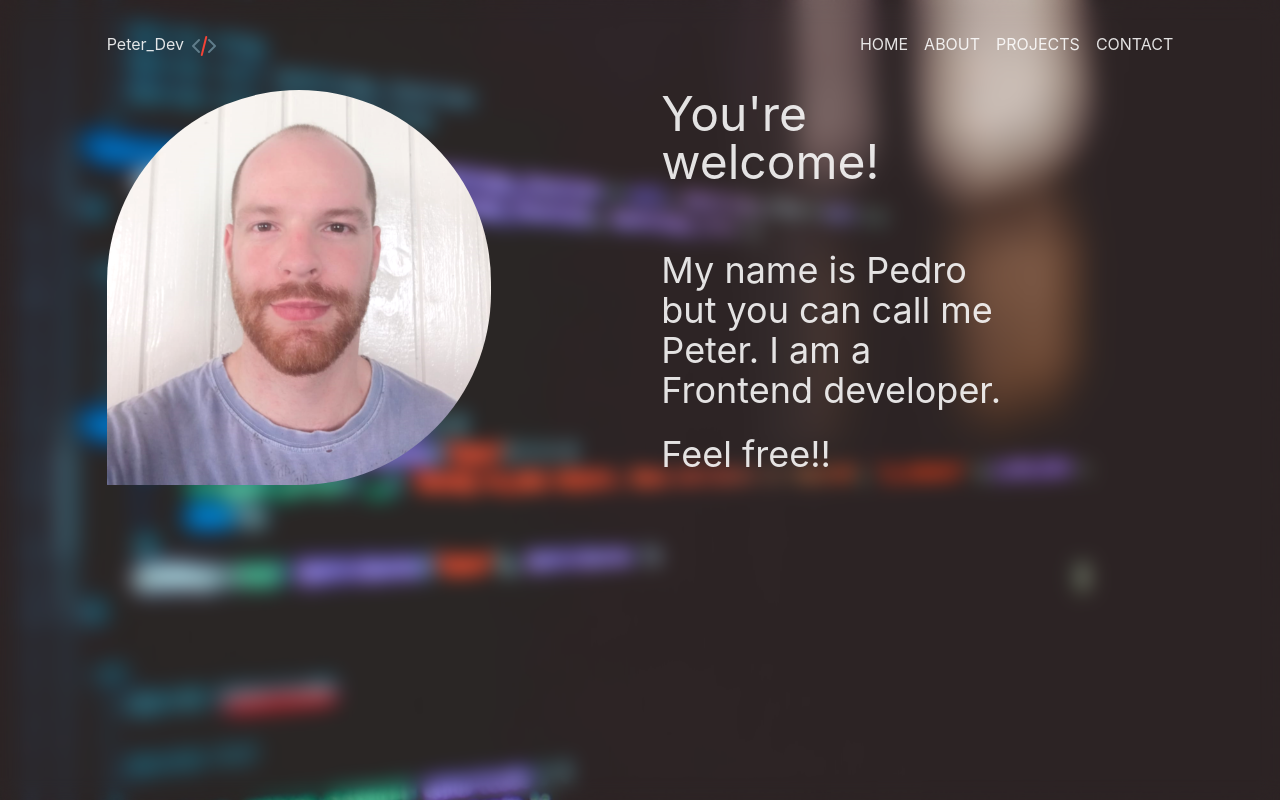
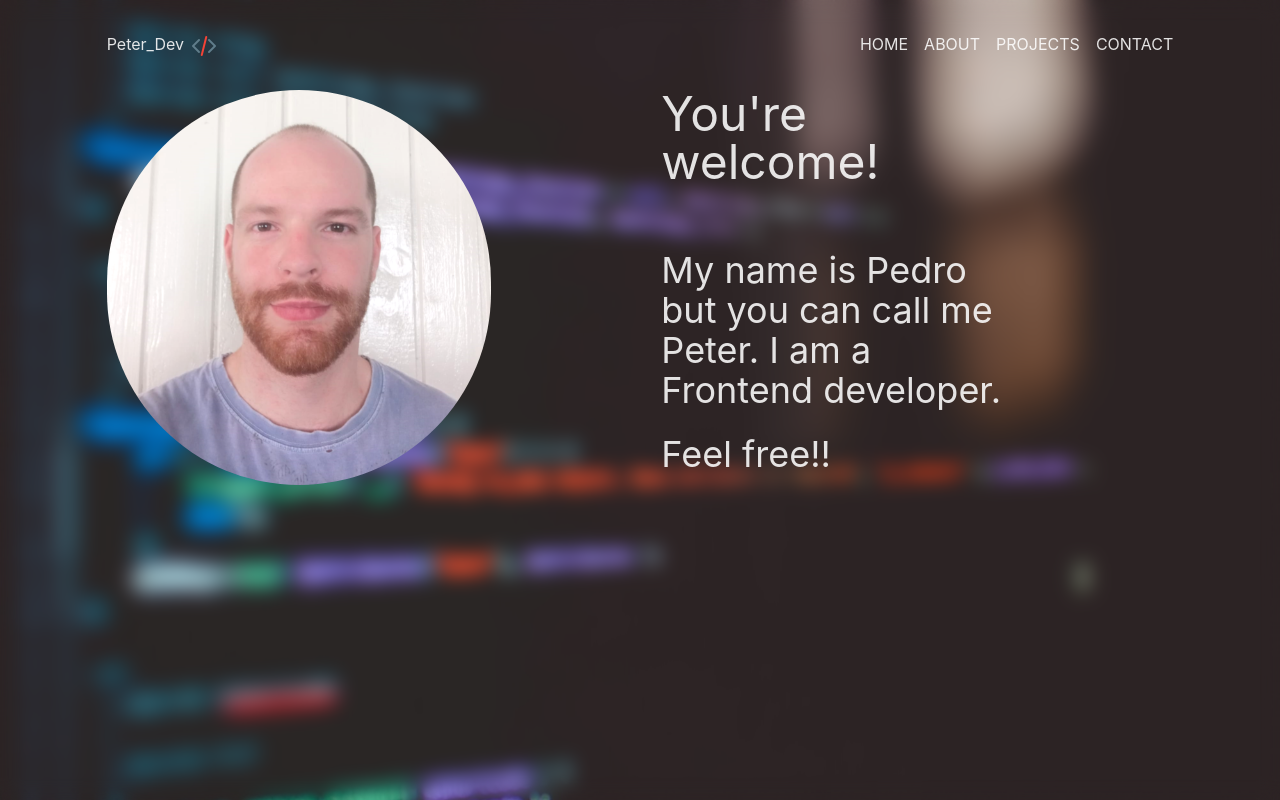
Before and after one commit to pedrolinck/peter-dev, a React (Vite) app: page / in a window 1280 px wide. Built offline with nearby package versions, Linux system fonts and the light colour scheme.

Commit message:
style profile photo

```diff
--- a/src/pages/Home.jsx
+++ b/src/pages/Home.jsx
@@ -7,7 +7,7 @@ export default function HomePage(){
       <main >
         <section className="flex justify-evenly ">
           <div >
-            <img className="rounded-full rounded-bl-3xl imgc" src="./src/assets/profile.png" alt="profile picture"/>
+            <img className="rounded-full" src="./src/assets/profile.png" alt="profile picture"/>
           </div>
           <div className="w-full flex justify-evenly">
             <div className="w-1/2 ">
```
